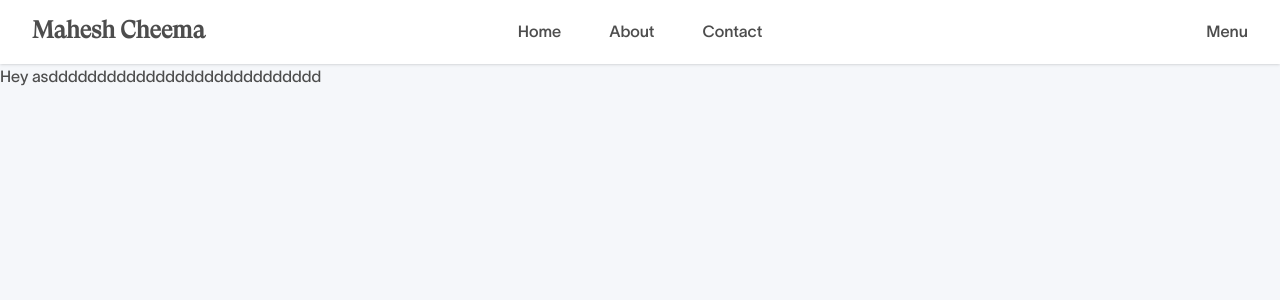
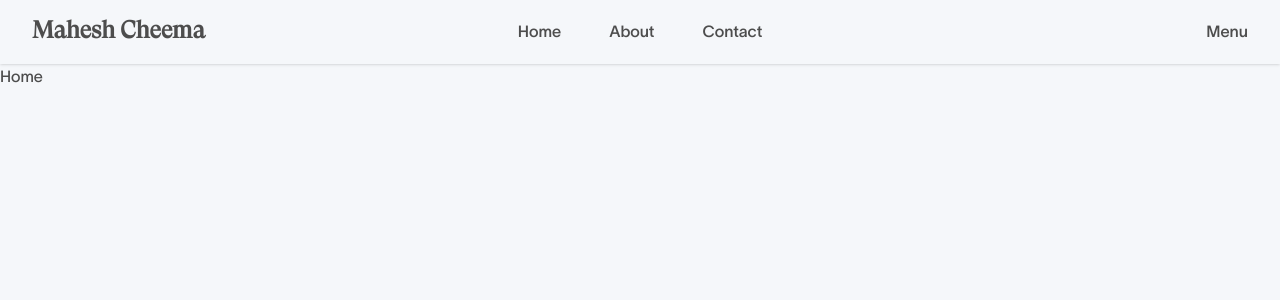
Before and after one commit to CheemaMahesh/portfolio, a Next.js app: page / in a window 1280 px wide. Shown: the top 300 px of the page. Built offline with nearby package versions, Linux system fonts and the light colour scheme.

Commit message:
Added: initiated home page

```diff
--- a/src/app/page.tsx
+++ b/src/app/page.tsx
@@ -1,7 +1,9 @@
+import HomePage from "@/features/home/home";
+
 export default function Home() {
   return (
     <section>
-      <main>Hey asdddddddddddddddddddddddddddd</main>
+      <HomePage />
     </section>
   );
 }
--- a/src/components/nav/index.tsx
+++ b/src/components/nav/index.tsx
@@ -1,12 +1,16 @@
 export default function Nav() {
   return (
-    <nav className="container shadow-sm w-full py-4 px-8 grid grid-cols-1 md:grid-cols-[25%_50%_25%] font-medium bg-white">
+    <nav className="container shadow-sm w-full py-4 px-8 grid grid-cols-1 md:grid-cols-[25%_50%_25%] font-medium bg-background-primary">
       <h1 className="hidden md:block text-2xl font-bold">Mahesh Cheema</h1>
+
       <ul className="flex items-center w-full justify-center gap-6 md:gap-12">
         <li>Home</li>
+
         <li>About</li>
+
         <li>Contact</li>
       </ul>
+
       <div className="hidden md:flex justify-end">
         <button>Menu</button>
       </div>
--- /dev/null
+++ b/src/features/home/home.tsx
@@ -0,0 +1,3 @@
+export default function HomePage() {
+  return <div>Home</div>;
+}
```
